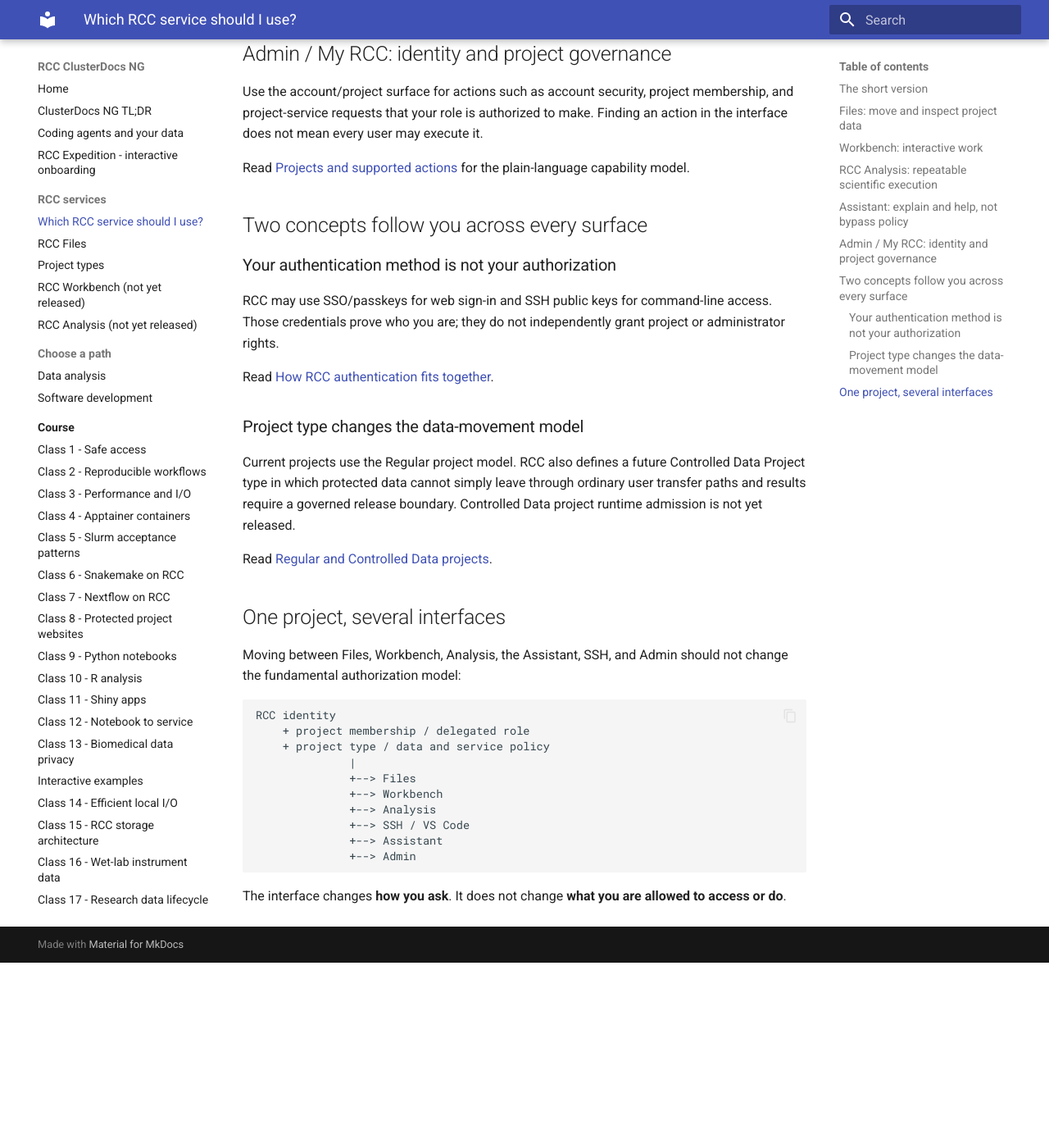
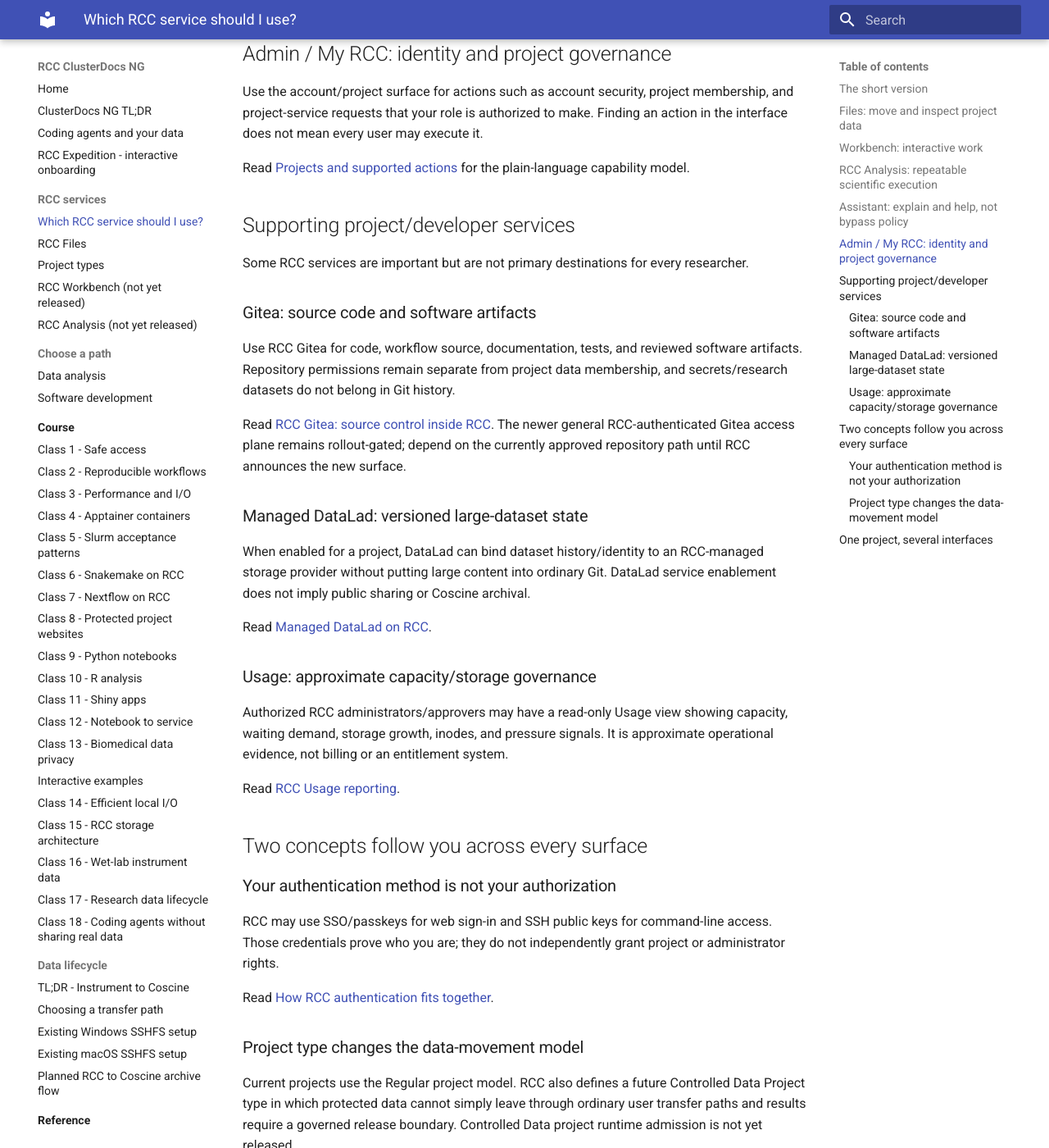
Before and after one commit to IKIM-Essen/ClusterDocs, an MkDocs documentation site: the page built from docs/concepts/rcc-services.md, in a window 1280 px wide and 1400 px high, scrolled down 2148 px. Shown: the whole window at 82% size. Built offline with MkDocs 1.6.1 and Material for MkDocs 9.7.7, drawn with Linux system fonts in a browser that asks for light colours; before the commit the page ends 3322 px from its top, so only the background shows below that; some of the changed text lies outside the part shown.

Commit message:
docs: add supporting developer and data services to the service map

````diff
--- a/docs/concepts/rcc-services.md
+++ b/docs/concepts/rcc-services.md
@@ -86,6 +86,37 @@
 Read [Projects and supported actions](projects-and-capabilities.md) for the
 plain-language capability model.
 
+## Supporting project/developer services
+
+Some RCC services are important but are not primary destinations for every
+researcher.
+
+### Gitea: source code and software artifacts
+
+Use RCC Gitea for code, workflow source, documentation, tests, and reviewed
+software artifacts. Repository permissions remain separate from project data
+membership, and secrets/research datasets do not belong in Git history.
+
+Read [RCC Gitea: source control inside RCC](rcc-gitea.md). The newer general
+RCC-authenticated Gitea access plane remains rollout-gated; depend on the
+currently approved repository path until RCC announces the new surface.
+
+### Managed DataLad: versioned large-dataset state
+
+When enabled for a project, DataLad can bind dataset history/identity to an
+RCC-managed storage provider without putting large content into ordinary Git.
+DataLad service enablement does not imply public sharing or Coscine archival.
+
+Read [Managed DataLad on RCC](../data/datalad-managed-service.md).
+
+### Usage: approximate capacity/storage governance
+
+Authorized RCC administrators/approvers may have a read-only Usage view showing
+capacity, waiting demand, storage growth, inodes, and pressure signals. It is
+approximate operational evidence, not billing or an entitlement system.
+
+Read [RCC Usage reporting](../reference/usage-accounting.md).
+
 ## Two concepts follow you across every surface
 
 ### Your authentication method is not your authorization
@@ -121,6 +152,7 @@
               +--> SSH / VS Code
               +--> Assistant
               +--> Admin
+              +--> Gitea / DataLad when separately entitled
 ```
 
 The interface changes **how you ask**. It does not change **what you are allowed
````
